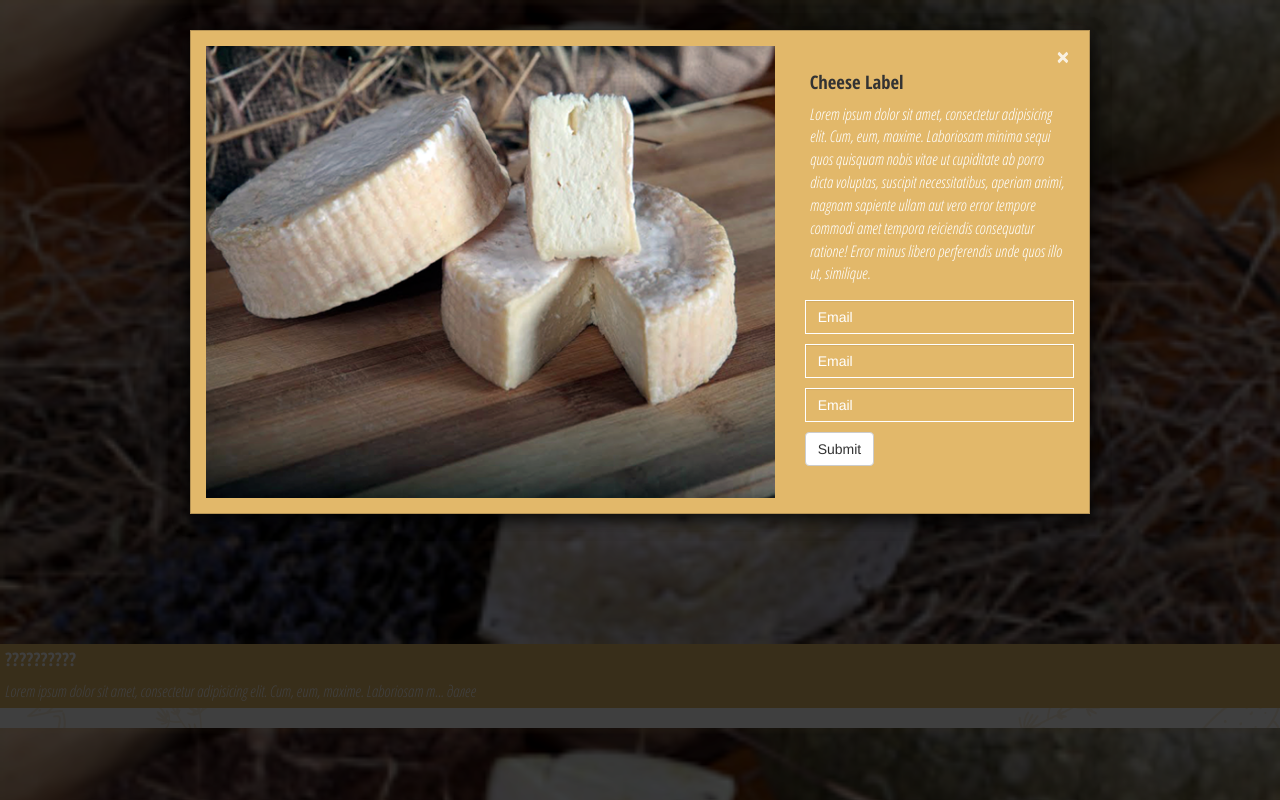
After one commit to A-Bush/Telichkin_homework, a PHP site: page /modal.html in a window 1280 px wide, after a click that opens the changed part. The commit adds this page. Run offline with PHP 8.4, Linux system fonts and the light colour scheme.

Commit message:
cheese wip

```diff
--- a/cheeese/css/main.css
+++ b/cheeese/css/main.css
@@ -614,12 +614,12 @@ div.contacts {
     margin-top: 30px;
 }
 
-#map iframe, #map div.contacts {
+#map #mmm, #map div.contacts {
     width: 100%;
     border: none;
 }
 
-#map .col-md-6, #map iframe, div.contacts {
+#map .col-md-6, #map #mmm, div.contacts {
     padding: 0;
     height: 100%;
 }
@@ -967,3 +967,31 @@ footer div.commun p {
     filter: none;
     -webkit-filter: none;
 }
+* button.close {
+    opacity: .8;
+    color: white;
+    margin-right: 20px;
+}
+* button.close:hover, * button.close:focus{
+    opacity: 1;
+    color: white;
+}
+.modal-form input{
+    margin: 10px 0;
+    border-radius: 0;
+    border-color: white;
+    background-color: #e2b86a;
+    color: white;
+}
+.modal-form input:focus{
+    border-color: white;
+    box-shadow: inset 0 1px 1px white, 0 0 8px white;
+}
+
+.modal-form input::-webkit-input-placeholder{
+    color: white;
+}
+.modal-form input:-moz-placeholder,
+.modal-form input:-ms-input-placeholder{
+    color: white;
+}
--- /dev/null
+++ b/cheeese/modal.html
@@ -0,0 +1,217 @@
+<!DOCTYPE html>
+<html lang="en">
+<head>
+	<meta charset="UTF-8">
+	<meta name="viewport" content="width=device-width, initial-scale=1">
+	<title>Document</title>
+	<link rel="stylesheet" href="css/bootstrap.css">
+	<link rel="stylesheet" href="css/main.css">
+	<script src="js/jquery.js"></script>
+	<script src="js/bootstrap.js"></script>
+	<script>
+		$(function (){
+			var full, short, size, cheese;
+			full = $('.cheese .fulltext');
+			short = $('.cheese .shorttext');
+			size = 100;
+			for (var i = full.length - 1; i >= 0; i--) {
+				short[i].innerHTML = full[i].innerHTML.slice(0, size) + "... <i>далее</i>";
+			}
+		});
+	</script>
+	<script type="text/javascript" src="css/slick.js" charset="utf-8"></script>
+	<script type="text/javascript">
+
+    $(document).on('ready', function () {
+        $('.regular').slick({
+            ddots: false,
+            infinite: true,
+            slidesToShow: 2,
+            slidesToScroll: 1,
+            responsive: [
+            {
+                breakpoint: 992,
+                settings: {
+                    slidesToShow: 1,
+                    slidesToScroll: 1
+                }
+            }
+
+            ]
+        });
+    });
+</script>
+
+</head>
+<body>
+	<section id="type-cheese">
+		<!-- <div class="regular slider"> -->
+			<div class="cheese" data-cheese="cheese_1">
+				<div class="type-cheese" data-toggle="modal" data-target=".white-cheese-modal_1">
+					<img src="img/Super_extra_cheese_3.png" alt="Super_extra_cheese_3">
+					<h3 class="cheese_name">??????????</h3>
+					<p class="shorttext">
+
+					</p>
+				</div>
+
+
+
+				<div class="modal fade white-cheese-modal_1" tabindex="-1" role="dialog" aria-labelledby="myLargeModalLabel">
+					<div class="modal-dialog modal-lg">
+						<div class="modal-content">
+							<div class="modal-body">
+								<div class="row">
+									<button type="button" class="close" data-dismiss="modal" aria-label="Close"><span aria-hidden="true">&times;</span></button>
+									<div class="col-md-8">
+										<img src="img/big_cheese.png" alt="">
+									</div>
+									<div class="col-md-4">
+										<h3>Cheese Label</h3>
+										<p class="fulltext">
+											Lorem ipsum dolor sit amet, consectetur adipisicing elit. Cum, eum, maxime. Laboriosam minima sequi quos quisquam nobis vitae ut cupiditate ab porro dicta voluptas, suscipit necessitatibus, aperiam animi, magnam sapiente ullam aut vero error tempore commodi amet tempora reiciendis consequatur ratione! Error minus libero perferendis unde quos illo ut, similique.
+										</p>
+										<form action="" class="modal-form">
+											<input type="email" class="form-control" id="exampleInputEmail1" placeholder="Email">
+											<input type="email" class="form-control" id="exampleInputEmail1" placeholder="Email">
+											<input type="email" class="form-control" id="exampleInputEmail1" placeholder="Email">
+											<button type="submit" class="btn btn-default">Submit</button>
+
+										</form>
+									</div>
+								</div>
+							</div>
+						</div>
+					</div>
+				</div>
+			</div>
+			<div class="cheese" data-cheese="cheese_1">
+				<div class="type-cheese" data-toggle="modal" data-target=".white-cheese-modal_1">
+					<img src="img/Super_extra_cheese_3.png" alt="Super_extra_cheese_3">
+					<h3 class="cheese_name">??????????</h3>
+					<p class="shorttext">
+
+					</p>
+				</div>
+
+
+
+				<div class="modal fade white-cheese-modal_1" tabindex="-1" role="dialog" aria-labelledby="myLargeModalLabel">
+					<div class="modal-dialog modal-lg">
+						<div class="modal-content">
+							<div class="modal-body">
+								<div class="row">
+									<button type="button" class="close" data-dismiss="modal" aria-label="Close"><span aria-hidden="true">&times;</span></button>
+									<div class="col-md-8">
+										<img src="img/big_cheese.png" alt="">
+									</div>
+									<div class="col-md-4">
+										<h3>Cheese Label</h3>
+										<p class="fulltext">
+											Lorem ipsum dolor sit amet, consectetur adipisicing elit. Cum, eum, maxime. Laboriosam minima sequi quos quisquam nobis vitae ut cupiditate ab porro dicta voluptas, suscipit necessitatibus, aperiam animi, magnam sapiente ullam aut vero error tempore commodi amet tempora reiciendis consequatur ratione! Error minus libero perferendis unde quos illo ut, similique.
+										</p>
+										<form action="" class="modal-form">
+											<input type="email" class="form-control" id="exampleInputEmail1" placeholder="Email">
+											<input type="email" class="form-control" id="exampleInputEmail1" placeholder="Email">
+											<input type="email" class="form-control" id="exampleInputEmail1" placeholder="Email">
+											<button type="submit" class="btn btn-default">Submit</button>
+
+										</form>
+									</div>
+								</div>
+							</div>
+						</div>
+					</div>
+				</div>
+			</div>
+		<!-- </div> -->
+
+	</section>
+</body>
+</html>
+
+
+
+
+							<!-- <div class="col-xs-5 col-sm-7 bg_image">
+
+							</div>
+							<div class="col-xs-7 col-sm-5">
+								<div>
+									<button type="button" class="close" data-dismiss="modal" aria-label="Close">
+										<span aria-hidden="true">&times;</span>
+									</button>
+
+								</div>
+								<h3 class="cheese_name">Козий и Коровий бри</h3>
+								<p class="fulltext">
+									Lorem ipsum dolor sit amet, consectetur adipisicing elit. Animi eos est iusto nemo
+									officia
+									quidem, vero. Aliquam architecto commodi cum dicta dolore error, expedita facere illo
+									ipsam
+									itaque iure labore molestias nihil nisi odit placeat quae quaerat quasi quia quisquam
+									quod,
+									quos ratione recusandae reprehenderit sunt vitae voluptatum? Laudantium, reiciendis!
+								</p>
+								<form class="form-horizontal only_long">
+									<div class="col-xs-5 col-md-12">
+										<div class="form-group">
+											<div class="col-md-12">
+												<input type="text" class="form-control" id="InputName"
+												placeholder="Введите имя">
+											</div>
+										</div>
+										<div class="form-group">
+											<div class="col-md-12">
+												<input type="email" class="form-control" id="InputEmail"
+												placeholder="Введите e-mail">
+											</div>
+										</div>
+										<div class="form-group">
+											<div class="col-md-12">
+												<input type="tel" class="form-control" id="InputTelephone"
+												placeholder="Введите телефон">
+											</div>
+										</div>
+									</div>
+									<div class="col-sm-2 submit ">
+										<button type="submit" class="btn btn-default text-uppercase submit">Отправить
+										</button>
+									</div>
+								</form>
+							</div>
+							<div class="col-xs-12 only_short">
+								<form class="form-horizontal">
+									<div class="col-xs-12">
+										<div class="form-group col-xs-12 col-sm-6">
+
+											<input type="text" class="form-control" id="InputName"
+											placeholder="Введите имя">
+
+										</div>
+										<div class="form-group col-xs-12 col-sm-6">
+
+											<input type="email" class="form-control" id="InputEmail"
+											placeholder="Введите e-mail">
+
+										</div>
+										<div class="form-group col-xs-12 col-sm-6">
+
+											<input type="tel" class="form-control" id="InputTelephone"
+											placeholder="Введите телефон">
+
+										</div>
+										<div class="col-xs-2 submit">
+											<button type="submit" class="btn btn-default text-uppercase submit">Отправить
+											</button>
+										</div>
+									</div>
+
+								</form>
+							</div>
+						</div>
+					</div>
+
+				</div>
+			</div>
+		</div> -->
```
Also changed, not shown: cheeese/index.html (+56 -28 lines), cheeese/new.html (+134 -36 lines).
